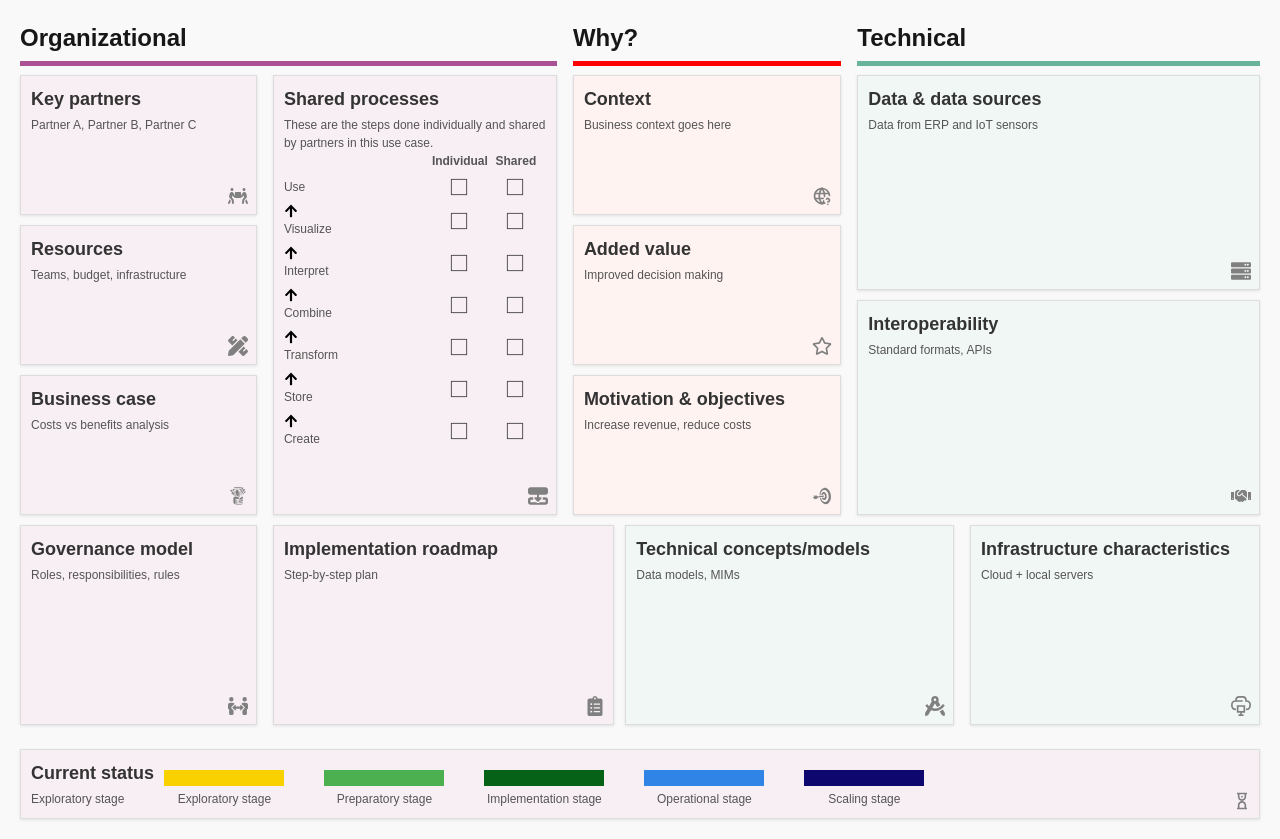
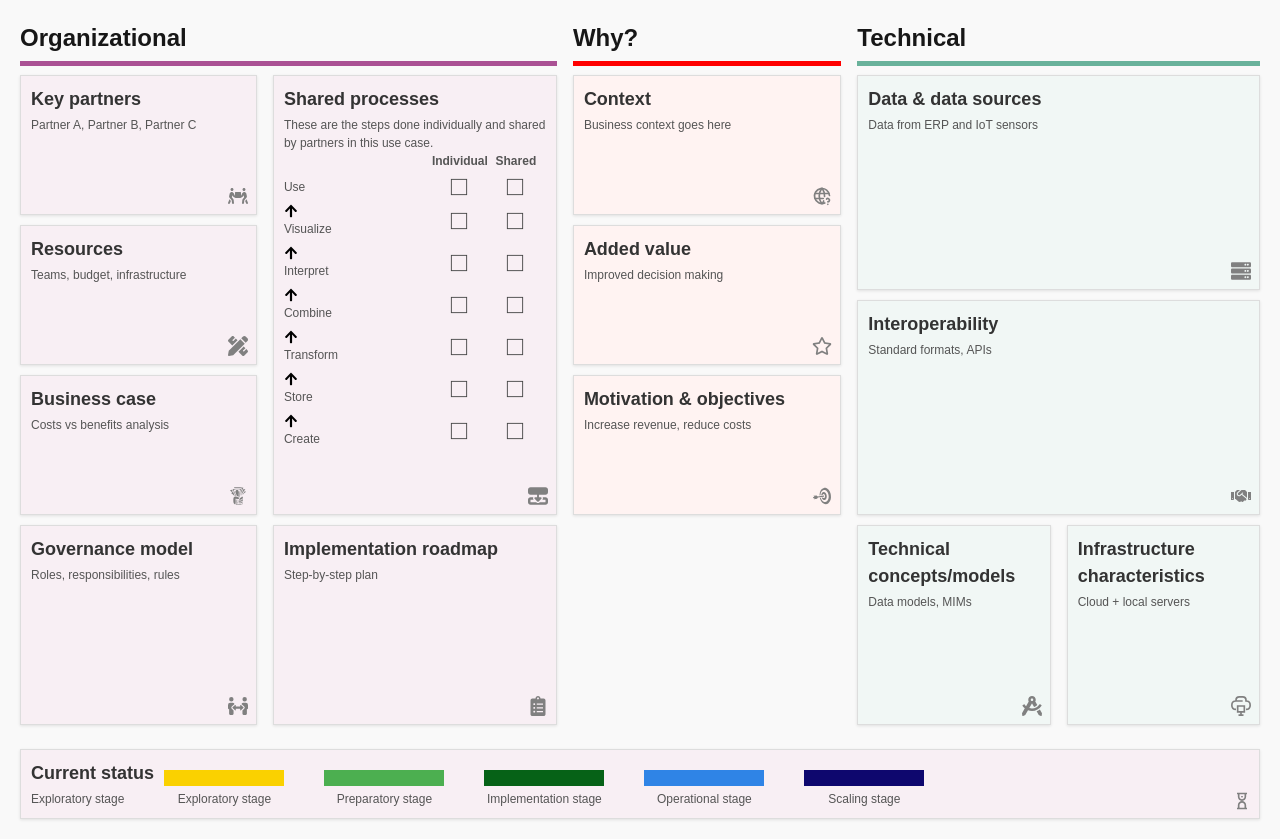
Before and after one commit to AgrospAI/datacoop-canvas, a Next.js app: page / in a window 1280 px wide. Built offline with nearby package versions, Linux system fonts and the light colour scheme.

Commit message:
feat: fix cell css for large text

```diff
--- a/src/components/Canvas.module.css
+++ b/src/components/Canvas.module.css
@@ -84,7 +84,6 @@
 .implementationRoadmapCell {
     min-height: 200px;
     background-color: #f8eff4;
-    width: 120%; /* opcional */
 }
 
 .contextCell {
@@ -144,8 +143,7 @@
     background-color: #f1f7f5;
     min-height: 200px;
     position: relative;
-    width: 170%;
-    left: -120%;
+
 
 }
 
@@ -153,8 +151,7 @@
     background-color: #f1f7f5;
     min-height: 200px;
     position: relative;
-    width: 150%;
-    left: -50%;
+
 }
 
 /* Current Status Section */
```
